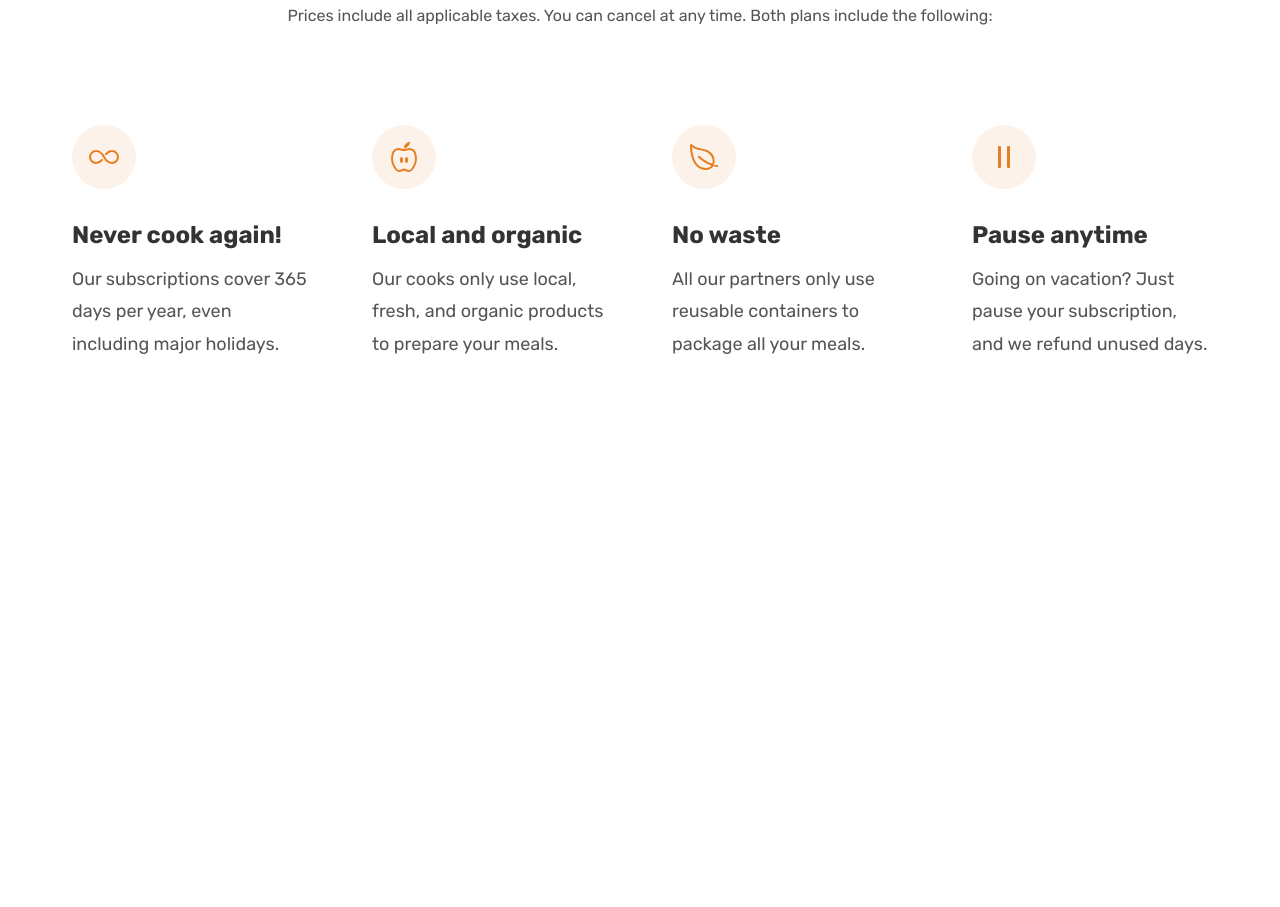
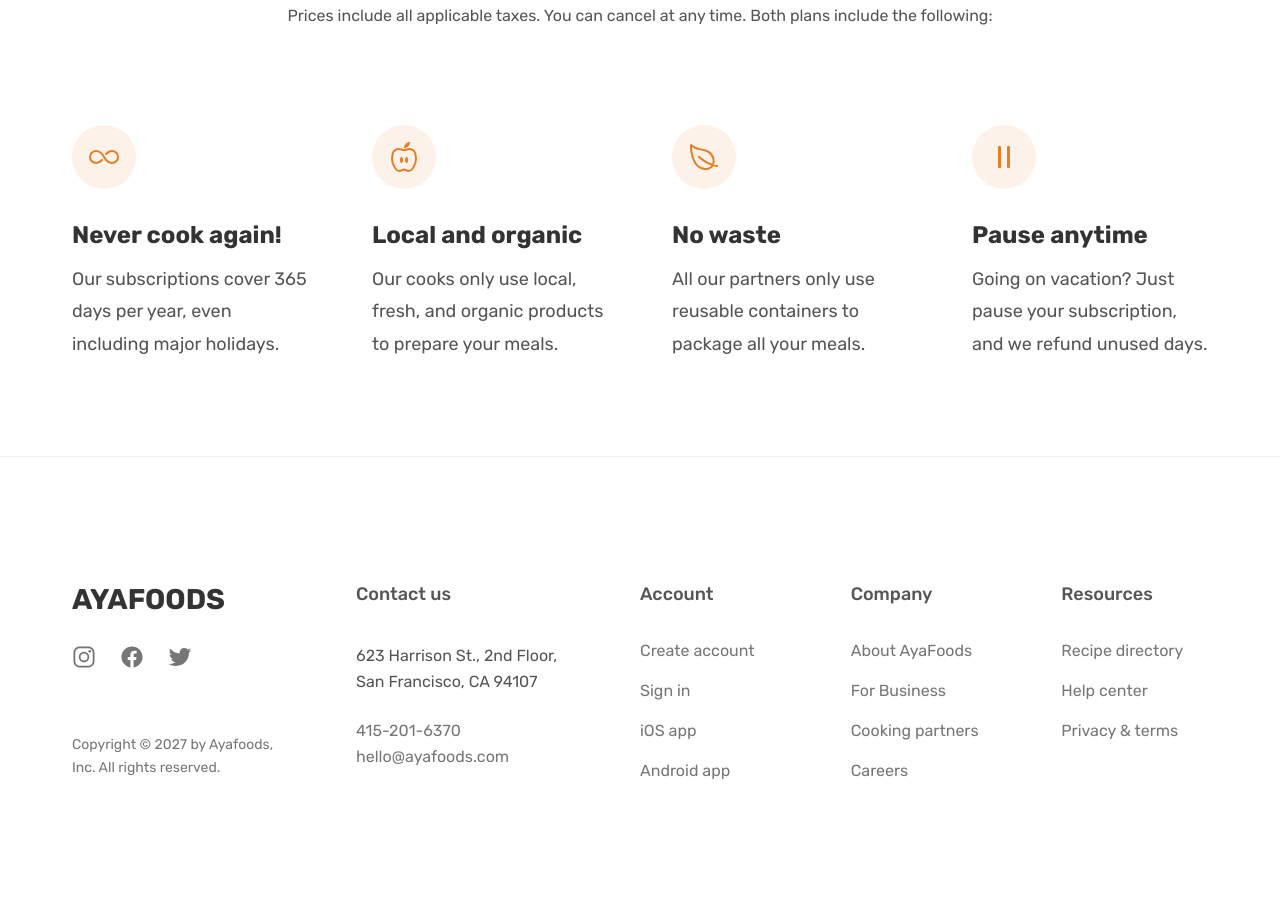
Before and after one commit to SeunJay/aya-restaurant, a plain HTML site: page index.html in a window 1280 px wide. Shown: the part 3352-4259 px from the top of the page. Before the commit the page ends 3808 px from the top, so only its background shows below. Drawn offline with nearby package versions, Linux system fonts and the light colour scheme.

Commit message:
footer section with styling

```diff
--- a/css/style.css
+++ b/css/style.css
@@ -291,3 +291,84 @@
   font-size: 1.8rem;
   line-height: 1.8;
 }
+
+/**************************/
+/* FOOTER */
+/**************************/
+
+.footer {
+  padding: 12.8rem 0;
+  border-top: 1px solid #eee;
+}
+
+.grid--footer {
+  grid-template-columns: 1.5fr 1.5fr 1fr 1fr 1fr;
+}
+
+.logo-col {
+  display: flex;
+  flex-direction: column;
+}
+
+.footer-logo {
+  display: block;
+  margin-bottom: 3.2rem;
+  text-decoration: none;
+  color: #333;
+  font-size: 1.9rem;
+  font-weight: 800;
+}
+
+.social-links {
+  list-style: none;
+  display: flex;
+  gap: 2.4rem;
+}
+
+.social-icon {
+  height: 2.4rem;
+  width: 2.4rem;
+}
+
+.copyright {
+  font-size: 1.4rem;
+  line-height: 1.6;
+  color: #767676;
+  margin-top: auto;
+}
+
+.footer-heading {
+  font-size: 1.8rem;
+  font-weight: 500;
+  margin-bottom: 4rem;
+}
+
+.contacts {
+  font-style: normal;
+  font-size: 1.6rem;
+  line-height: 1.6;
+}
+
+.address {
+  margin-bottom: 2.4rem;
+}
+
+.footer-nav {
+  list-style: none;
+  display: flex;
+  flex-direction: column;
+  gap: 2.4rem;
+}
+
+.footer-link:link,
+.footer-link:visited {
+  text-decoration: none;
+  font-size: 1.6rem;
+  color: #767676;
+  transition: all 0.3s;
+}
+
+.footer-link:hover,
+.footer-link:active {
+  color: #555;
+}
--- a/index.html
+++ b/index.html
@@ -235,6 +235,80 @@
                 </div>
             </div>
         </section>
+
+
+
+        <footer class="footer">
+            <div class="container grid grid--footer">
+                <div class="logo-col">
+                    <a href="#" class="footer-logo">
+                        <h2>AYAFOODS</h2>
+                    </a>
+
+                    <ul class="social-links">
+                        <li>
+                            <a class="footer-link" href="#">
+                                <ion-icon class="social-icon" name="logo-instagram"></ion-icon>
+                            </a>
+                        </li>
+                        <li>
+                            <a class="footer-link" href="#">
+                                <ion-icon class="social-icon" name="logo-facebook"></ion-icon>
+                            </a>
+                        </li>
+                        <li>
+                            <a class="footer-link" href="#">
+                                <ion-icon class="social-icon" name="logo-twitter"></ion-icon>
+                            </a>
+                        </li>
+                    </ul>
+
+                    <p class="copyright">
+                        Copyright &copy; 2027 by Ayafoods, Inc. All rights reserved.
+                    </p>
+                </div>
+                <div class="address-col">
+                    <p class="footer-heading">Contact us</p>
+                    <address class="contacts">
+                        <p class="address">
+                            623 Harrison St., 2nd Floor, San Francisco, CA 94107
+                        </p>
+                        <p>
+                            <a class="footer-link" href="tel:415-201-6370">415-201-6370</a><br />
+                            <a class="footer-link" href="mailto:hello@omnifood.com">hello@ayafoods.com</a>
+                        </p>
+                    </address>
+                </div>
+                <nav class="nav-col">
+                    <p class="footer-heading">Account</p>
+                    <ul class="footer-nav">
+                        <li><a class="footer-link" href="#">Create account</a></li>
+                        <li><a class="footer-link" href="#">Sign in</a></li>
+                        <li><a class="footer-link" href="#">iOS app</a></li>
+                        <li><a class="footer-link" href="#">Android app</a></li>
+                    </ul>
+                </nav>
+
+                <nav class="nav-col">
+                    <p class="footer-heading">Company</p>
+                    <ul class="footer-nav">
+                        <li><a class="footer-link" href="#">About AyaFoods</a></li>
+                        <li><a class="footer-link" href="#">For Business</a></li>
+                        <li><a class="footer-link" href="#">Cooking partners</a></li>
+                        <li><a class="footer-link" href="#">Careers</a></li>
+                    </ul>
+                </nav>
+
+                <nav class="nav-col">
+                    <p class="footer-heading">Resources</p>
+                    <ul class="footer-nav">
+                        <li><a class="footer-link" href="#">Recipe directory </a></li>
+                        <li><a class="footer-link" href="#">Help center</a></li>
+                        <li><a class="footer-link" href="#">Privacy & terms</a></li>
+                    </ul>
+                </nav>
+            </div>
+        </footer>
     </body>
 
 </html>
```
